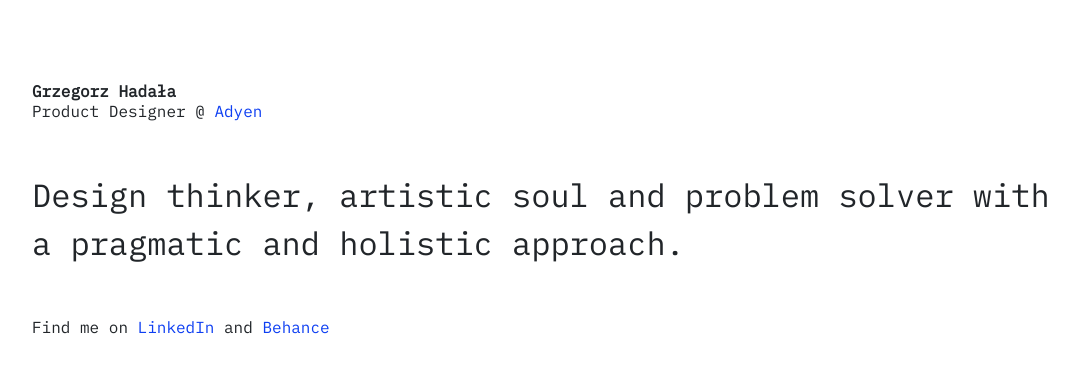
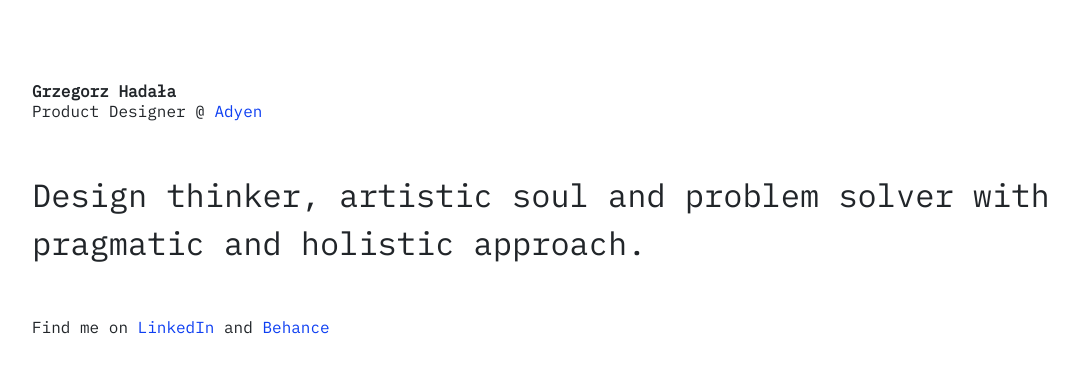
Before and after one commit to halol/grzegorz-hadala-promo, a website built with Parcel: page index.html in a window 1280 px wide. Shown: the whole page, without its empty margins (40-1118 px from the left). Built offline with nearby package versions, Linux system fonts and the light colour scheme.

Commit message:
typo fix

```diff
--- a/index.html
+++ b/index.html
@@ -111,7 +111,7 @@
     </header>
     <section>
       <p class="promo">
-        Design thinker, artistic soul and problem solver with a&nbsp;pragmatic
+        Design thinker, artistic soul and problem solver with pragmatic
         and holistic approach.
       </p>
     </section>
```
